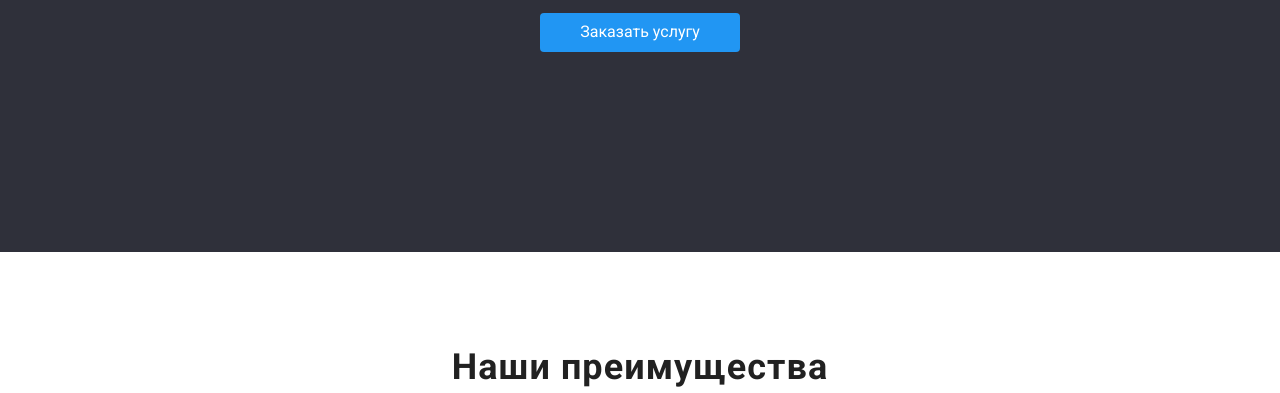
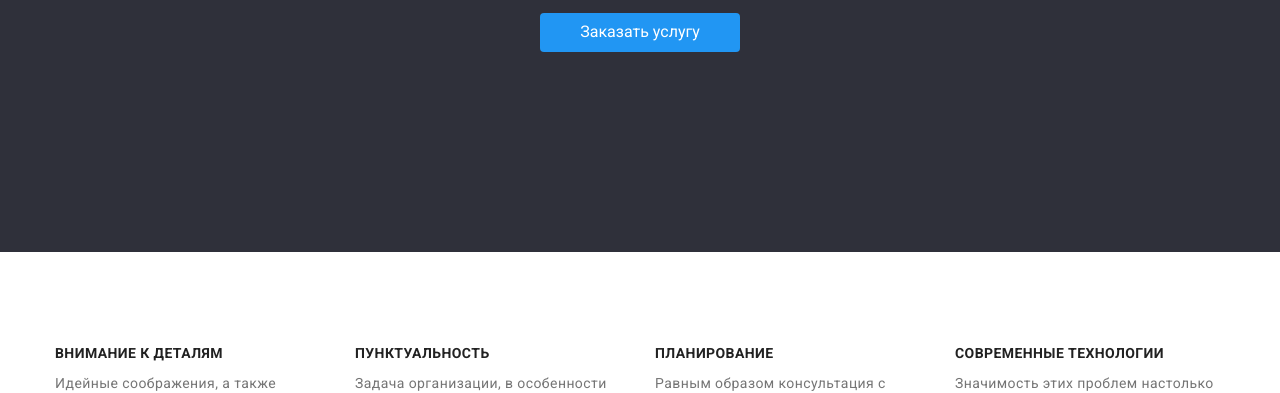
Before and after one commit to YuliiaKun/goit-markup-hw-03, a plain HTML site: page index.html in a window 1280 px wide. Shown: the part 420-813 px from the top of the page. Drawn offline with nearby package versions, Linux system fonts and the light colour scheme.

Commit message:
html added for goit-markup-hw-03

```diff
--- a/css/style.css
+++ b/css/style.css
@@ -42,6 +42,17 @@ img {
   display: block;
   min-width: 100%;
   height: auto;
+}
+
+.visually-hidden {
+  position: absolute;
+  width: 1px;
+  height: 1px;
+  margin: -1px;
+  border: 0;
+  padding: 0;
+  clip: rect(0 0 0 0);
+  overflow: hidden;
 }
 
 .container {
--- a/index.html
+++ b/index.html
@@ -39,7 +39,7 @@
 
     <section class="our-advantages">
         <div class="container">
-            <h2 class="section-title">Наши преимущества</h2>  <!-- Скроем стилями -->
+            <h2 class="visually-hidden">Наши преимущества</h2>  <!-- Скроем стилями -->
             <ul class="advantages">
             <li class="item">
                 <h3 class="subtitle">Внимание к деталям</h3>
```
Also changed, not shown: portfolio.html (+1 -1 lines).
